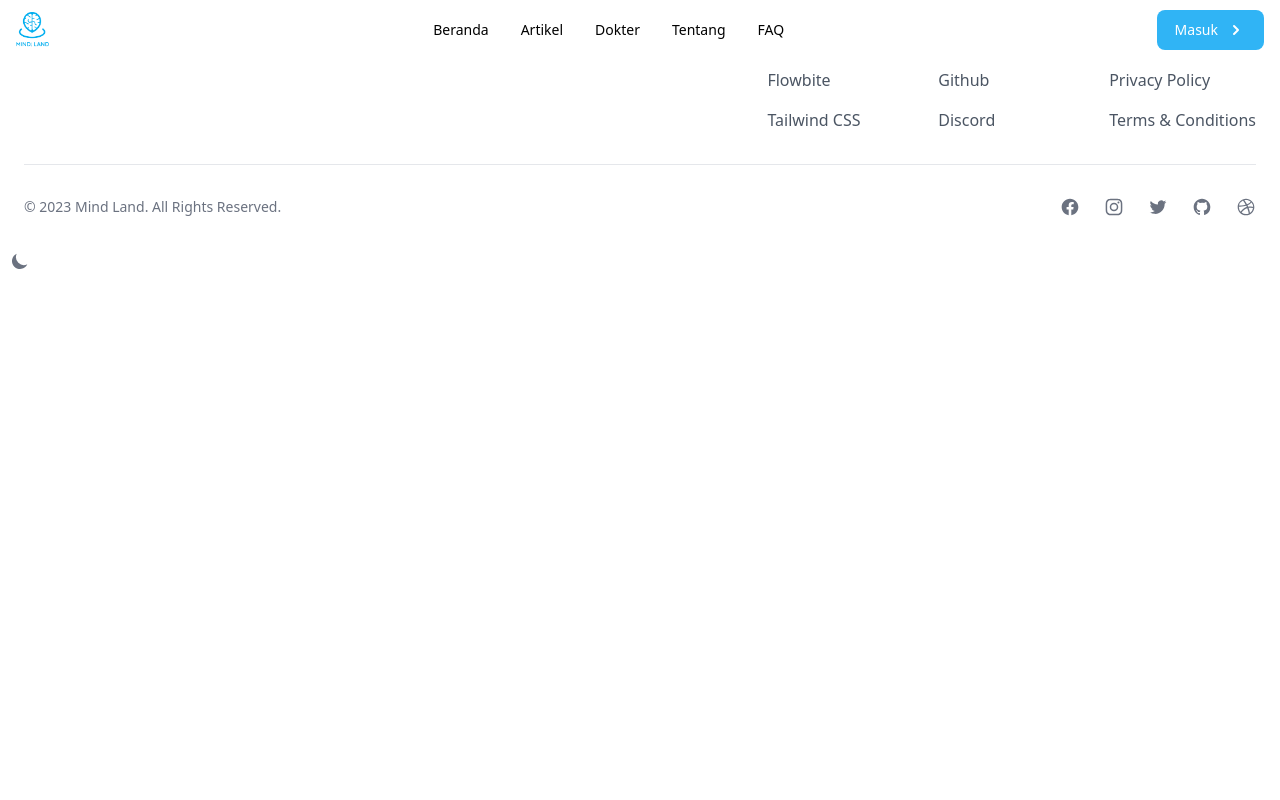
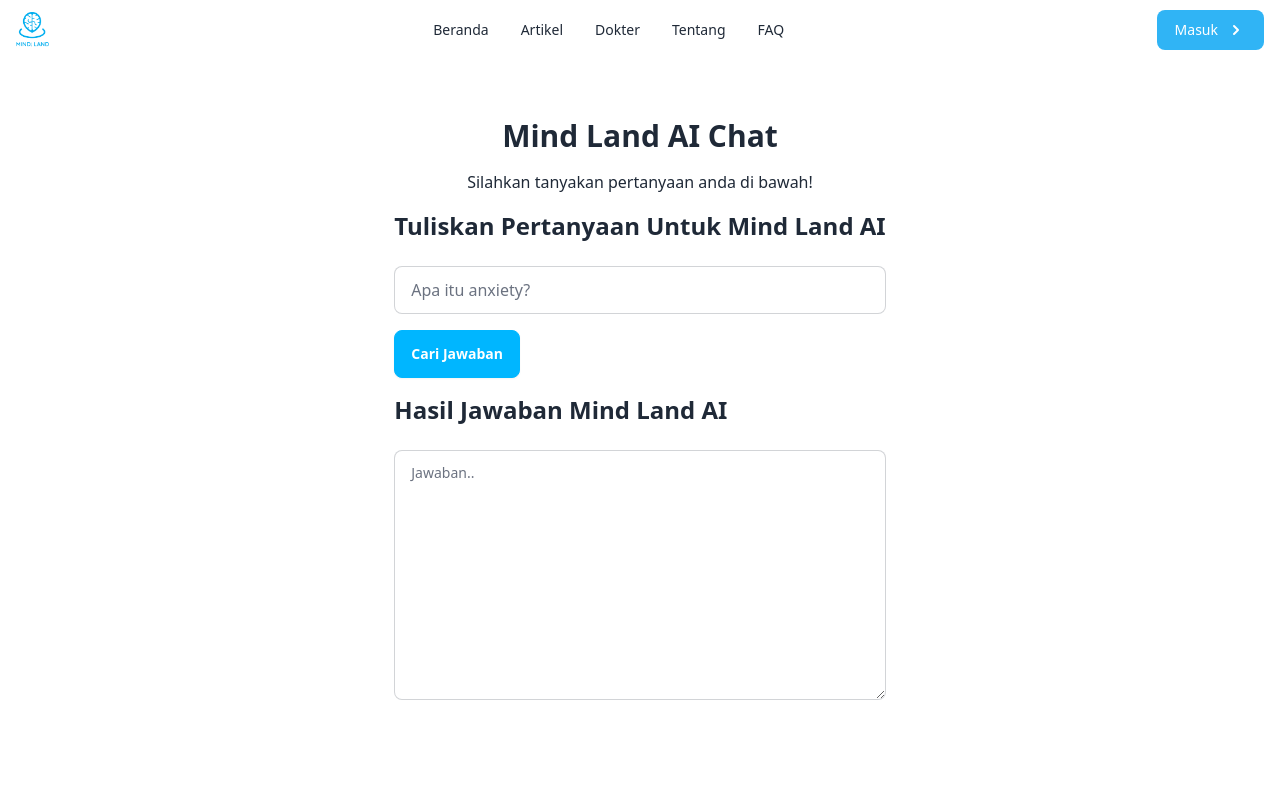
Before and after one commit to Mind-Land/tailwind-migrate, a React (Vite) app: page /chatai in a window 1280 px wide. Shown: the top 800 px of the page. Built offline with nearby package versions, Linux system fonts and the light colour scheme.

Commit message:
Added chatAi

```diff
--- a/package.json
+++ b/package.json
@@ -19,6 +19,7 @@
     "http-server": "^14.1.1",
     "lottie-react": "^2.4.0",
     "next-images": "^1.8.5",
+    "openai": "^3.1.0",
     "react": "^18.2.0",
     "react-dom": "^18.2.0",
     "react-loading-skeleton": "^3.3.1"
@@ -29,6 +30,7 @@
     "@vitejs/plugin-react": "^4.2.0",
     "autoprefixer": "^10.4.16",
     "axios": "^1.6.2",
+    "daisyui": "^4.4.19",
     "eslint": "^8.53.0",
     "eslint-plugin-react": "^7.33.2",
     "eslint-plugin-react-hooks": "^4.6.0",
--- a/src/App.jsx
+++ b/src/App.jsx
@@ -12,6 +12,7 @@
 import Articles from "./pages/articles/Articles";
 import Doctor from "./pages/doctor/Doctor";
 import Faqcomponent from "./components/Faq";
+import ChatAiPage from "./pages/Ai/chatAi";
 
 const queryClient = new QueryClient();
 
@@ -27,6 +28,7 @@
             <Route path="/articles" Component={Articles}></Route>
             <Route path="/doctor" Component={Doctor}></Route>
             <Route path="/faq" Component={Faqcomponent}></Route>
+            <Route path="/chatai" Component={ChatAiPage}></Route>
           </Routes>
           <Footer />
           <DarkThemeToggle></DarkThemeToggle>
--- a/src/components/Featurecard.jsx
+++ b/src/components/Featurecard.jsx
@@ -1,5 +1,6 @@
 import Lottie from "lottie-react";
 import { MyFeature } from "../data";
+import { Link } from "react-router-dom"; // Import Link dari React Router jika digunakan
 
 const Featurecard = () => {
   return (
@@ -7,8 +8,9 @@
       {MyFeature.map((fitur) => {
         return (
           <div key={fitur.id}>
+            <Link to={fitur.link} className="group">
               <div
-              className="group shadow-lg w-full max-w-sm bg-white border border-gray-200 rounded-lg hover:bg-color-primary-500 transition duration-300 ease-in-out hover:text-white cursor-pointer"
+                className="shadow-lg w-full max-w-sm bg-white border border-gray-200 rounded-lg hover:bg-color-primary-500 transition duration-300 ease-in-out hover:text-white cursor-pointer"
                 style={{ width: "97px", height: "137px" }}
               >
                 <div className="flex flex-col items-center">
@@ -16,13 +18,14 @@
                     className="mb-3 rounded-full mt-6 drop-shadow"
                     style={{ height: "58px", width: "58px" }}
                     animationData={fitur.image}
-                  alt="feature-1"
+                    alt={`feature-${fitur.id}`}
                   />
                   <h5 className="mb-2 text-xs font-medium text-gray-900 dark:text-black transition duration-300 ease-in-out group-hover:text-white text-center">
                     {fitur.title}
                   </h5>
                 </div>
               </div>
+            </Link>
           </div>
         );
       })}
--- a/src/data/index.js
+++ b/src/data/index.js
@@ -8,24 +8,29 @@
   {
     id: 1,
     image: StressIcon,
-    title: "Stress"
+    title: "Stress",
+    link: "/stress-page" // Tautan untuk fitur Stress
   },
   {
     id: 2,
     image: AnxietyIcon,
-    title: "Gangguan Kecemasan"
+    title: "Gangguan Kecemasan",
+    link: "/anxiety-page" // Tautan untuk fitur Gangguan Kecemasan
   },
   {
     id: 3,
     image: DepressionIcon,
-    title: "Depresi"
+    title: "Depresi",
+    link: "/depression-page" // Tautan untuk fitur Depresi
   },
   {
     id: 4,
     image: TraumaIcon,
-    title: "Trauma"
+    title: "Chat AI",
+    link: "/chatai" // Tautan untuk fitur Trauma
   },
-]
+];
+
 
 export const DokterUnggulan = [
   {
--- /dev/null
+++ b/src/pages/Ai/chatAi.jsx
@@ -0,0 +1,88 @@
+// eslint-disable-next-line no-unused-vars
+import React, { useState } from "react";
+import { Configuration, OpenAIApi } from "openai";
+
+const ChatAiPage = () => {
+  const [input, setInput] = useState("");
+  const [output, setOutput] = useState("");
+  const [loading, setLoading] = useState(false);
+
+  const config = new Configuration({
+    // eslint-disable-next-line no-undef
+    apiKey: "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",
+  });
+
+  const openai = new OpenAIApi(config);
+
+  const find = async (e) => {
+    e.preventDefault();
+    setLoading(true);
+    try {
+      const promptKesehatanMental = `Tentang kesehatan mental: ${input}`;
+
+      const answerAi = await openai.createCompletion({
+        model: "text-davinci-002",
+        prompt: promptKesehatanMental,
+        temperature: 0.5,
+        max_tokens: 500,
+      });
+
+      if (answerAi.data.choices && answerAi.data.choices.length > 0) {
+        setOutput(
+          answerAi.data.choices[0].text || "Tidak ada jawaban ditemukan"
+        );
+      } else {
+        setOutput("Tidak ada jawaban ditemukan");
+      }
+    } catch (error) {
+      console.error("Error fetching AI response:", error);
+      setOutput("Error fetching AI response");
+    } finally {
+      setLoading(false);
+    }
+  };
+
+  return (
+    <div className="h-screen">
+      <section className="bg-white dark:from-gray-800 dark:bg-gray-900 h-full flex flex-col items-center justify-center">
+        <div className="">
+          <h1 className="text-center text-3xl mt-8 mb-4 font-bold text-gray dark:text-gray-100">
+            Mind Land AI Chat
+          </h1>
+          <p className="text-gray dark:text-gray-100 text-center">
+            Silahkan tanyakan pertanyaan anda di bawah!
+          </p>
+          <h2 className="text-2xl mt-4 mb-4 font-bold text-gray dark:text-gray-100">
+            Tuliskan Pertanyaan Untuk Mind Land AI
+          </h2>
+          <form onSubmit={find}>
+            <input
+              type="text"
+              placeholder="Apa itu anxiety?"
+              className="input input-bordered w-full my-2"
+              onChange={(e) => setInput(e.target.value)}
+            />
+            <button
+              className="btn btn-info  text-white rounded-lg mt-2"
+              disabled={loading}
+            >
+              Cari Jawaban
+            </button>
+          </form>
+          <h2 className="text-2xl mt-4 mb-4 font-bold text-gray dark:text-gray-100">
+            Hasil Jawaban Mind Land AI
+          </h2>
+          <textarea
+            className="textarea textarea-bordered w-full my-2"
+            placeholder="Jawaban.."
+            value={output}
+            readOnly
+            style={{ height: "250px", resize: "vertical" }}
+          />
+        </div>
+      </section>
+    </div>
+  );
+};
+
+export default ChatAiPage;
--- a/tailwind.config.js
+++ b/tailwind.config.js
@@ -8,6 +8,8 @@
   plugins: [
     // eslint-disable-next-line no-undef
     require('flowbite/plugin'),
+    // eslint-disable-next-line no-undef
+    require("daisyui"),
   ],
   theme: {
     colors: {
```
Also changed, not shown: 1 other file (tests, documents, lock files or other folders). Lines whose indentation alone changed are shown as unchanged.
